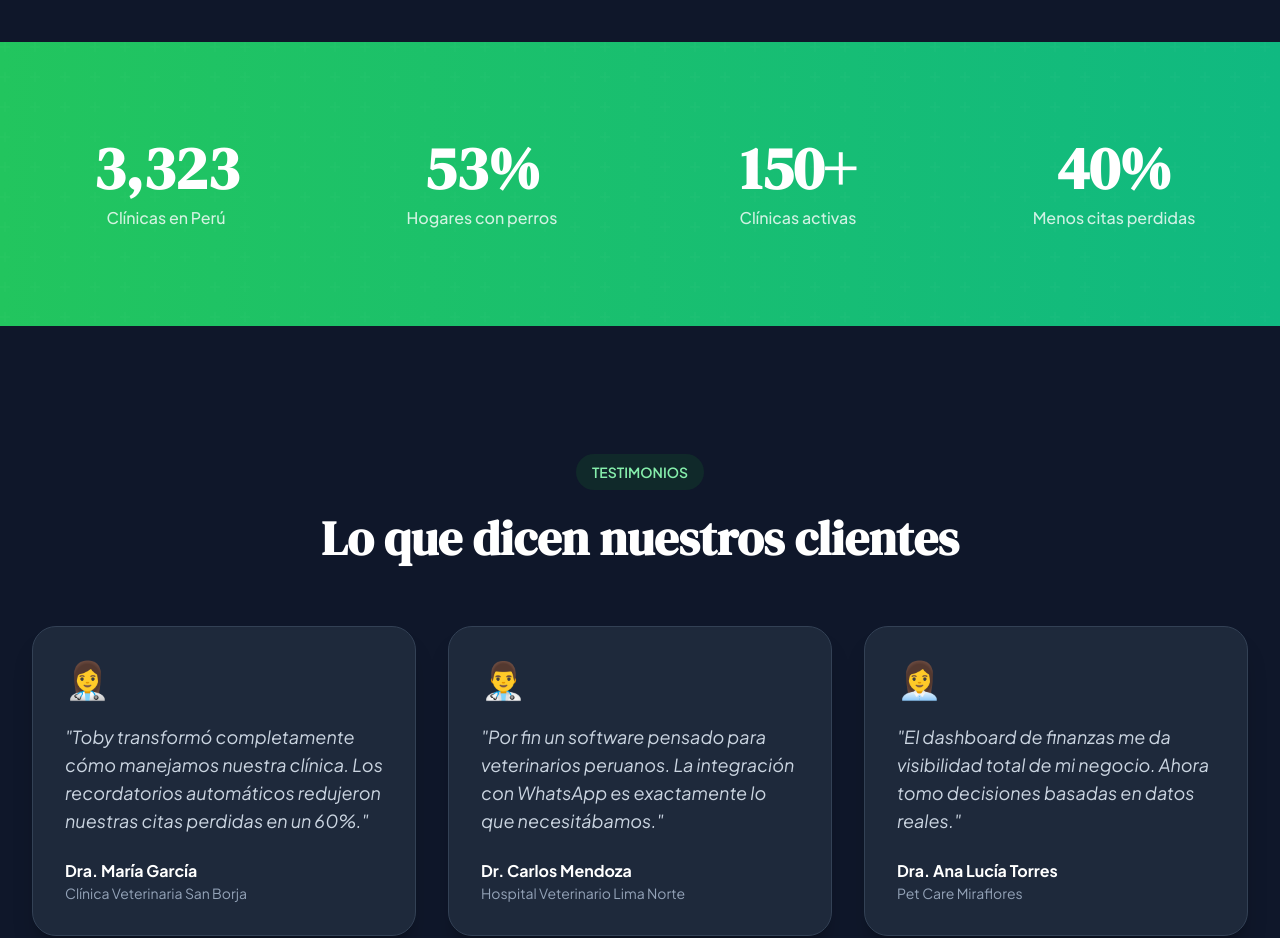
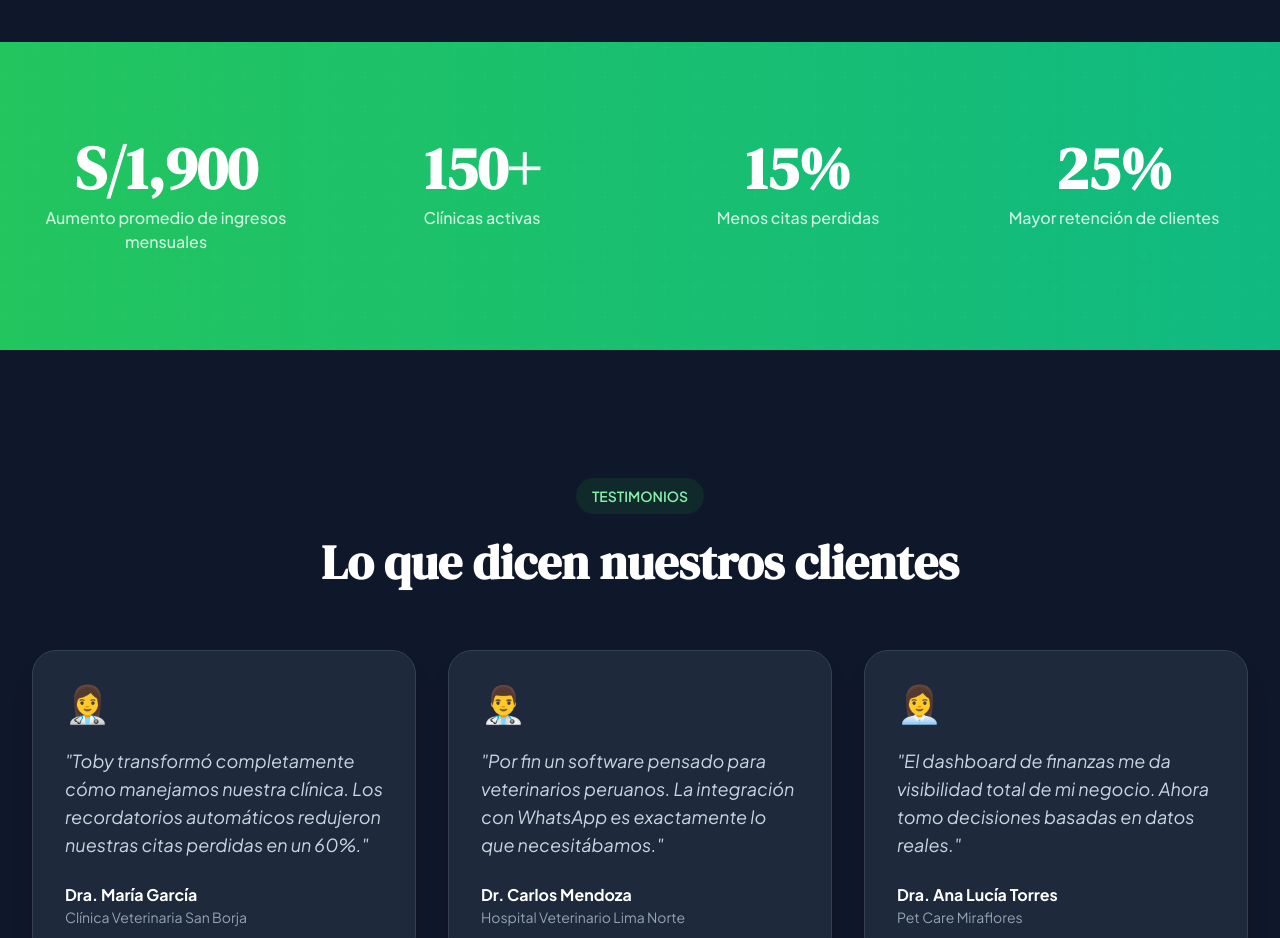
Before and after one commit to standardholdingsllc/toby, a Next.js app: page / in a window 1280 px wide. Shown: the part 2580-3518 px from the top of the page. Built offline with nearby package versions, Linux system fonts and the light colour scheme.

Commit message:
Update stats section with new metrics, add green paw favicon

```diff
--- a/pages/index.tsx
+++ b/pages/index.tsx
@@ -39,7 +39,7 @@ function useScrollReveal() {
 }
 
 // Stats counter animation
-function AnimatedStat({ value, suffix = '', label }: { value: number; suffix?: string; label: string }) {
+function AnimatedStat({ value, prefix = '', suffix = '', label }: { value: number; prefix?: string; suffix?: string; label: string }) {
   const [count, setCount] = useState(0);
   const ref = useRef<HTMLDivElement>(null);
   const hasAnimated = useRef(false);
@@ -49,7 +49,6 @@ function AnimatedStat({ value, suffix = '', label }: { value: number; suffix?: s
       (entries) => {
         if (entries[0].isIntersecting && !hasAnimated.current) {
           hasAnimated.current = true;
-          let start = 0;
           const duration = 2000;
           const startTime = performance.now();
 
@@ -77,7 +76,7 @@ function AnimatedStat({ value, suffix = '', label }: { value: number; suffix?: s
   return (
     <div ref={ref} className="text-center">
       <div className="text-5xl lg:text-6xl font-display font-bold text-white mb-2">
-        {count.toLocaleString()}{suffix}
+        {prefix}{count.toLocaleString()}{suffix}
       </div>
       <div className="text-white/80 font-medium">{label}</div>
     </div>
@@ -520,10 +519,10 @@ export default function Home() {
 
         <div className="max-w-7xl mx-auto px-6 lg:px-8 relative z-10">
           <div className="grid md:grid-cols-4 gap-12">
-            <AnimatedStat value={3323} label={language === 'es' ? 'Clínicas en Perú' : 'Clinics in Peru'} />
-            <AnimatedStat value={53} suffix="%" label={language === 'es' ? 'Hogares con perros' : 'Households with dogs'} />
+            <AnimatedStat value={1900} prefix="S/" label={language === 'es' ? 'Aumento promedio de ingresos mensuales' : 'Avg. monthly revenue increase'} />
             <AnimatedStat value={150} suffix="+" label={language === 'es' ? 'Clínicas activas' : 'Active clinics'} />
-            <AnimatedStat value={40} suffix="%" label={language === 'es' ? 'Menos citas perdidas' : 'Fewer no-shows'} />
+            <AnimatedStat value={15} suffix="%" label={language === 'es' ? 'Menos citas perdidas' : 'Fewer lost appointments'} />
+            <AnimatedStat value={25} suffix="%" label={language === 'es' ? 'Mayor retención de clientes' : 'Increased customer retention'} />
           </div>
         </div>
       </section>
```
Also changed, not shown: public/favicon.svg, 1 other file (tests, documents, lock files or other folders).
